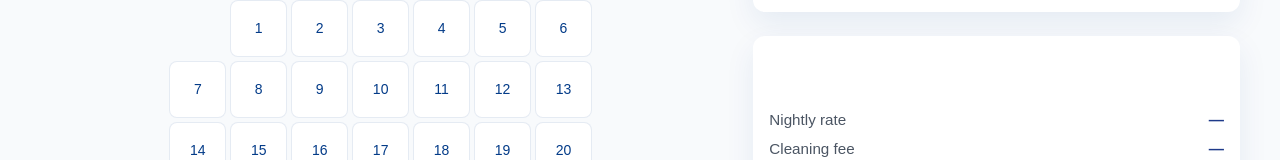
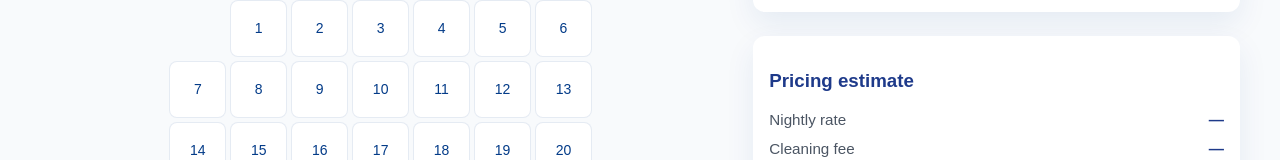
Before and after one commit to gstroman3/Myrentals, a Next.js app: page /properties/ashburn-estate/book in a window 1280 px wide. Shown: the part 407-567 px from the top of the page. Built offline with nearby package versions, Linux system fonts and the light colour scheme; no server answers; a web font is replaced by a local one.

Commit message:
Update globals.css

```diff
--- a/app/globals.css
+++ b/app/globals.css
@@ -299,6 +299,10 @@ p, label {
   gap: 0.75rem;
 }
 
+.pricing-breakdown h3 {
+  color: var(--color-primary);
+}
+
 .pricing-breakdown li {
   display: flex;
   justify-content: space-between;
@@ -326,6 +330,7 @@ p, label {
   display: flex;
   flex-direction: column;
   gap: 1rem;
+  color: var(--color-primary);
 }
 
 .booking-form label,
```
